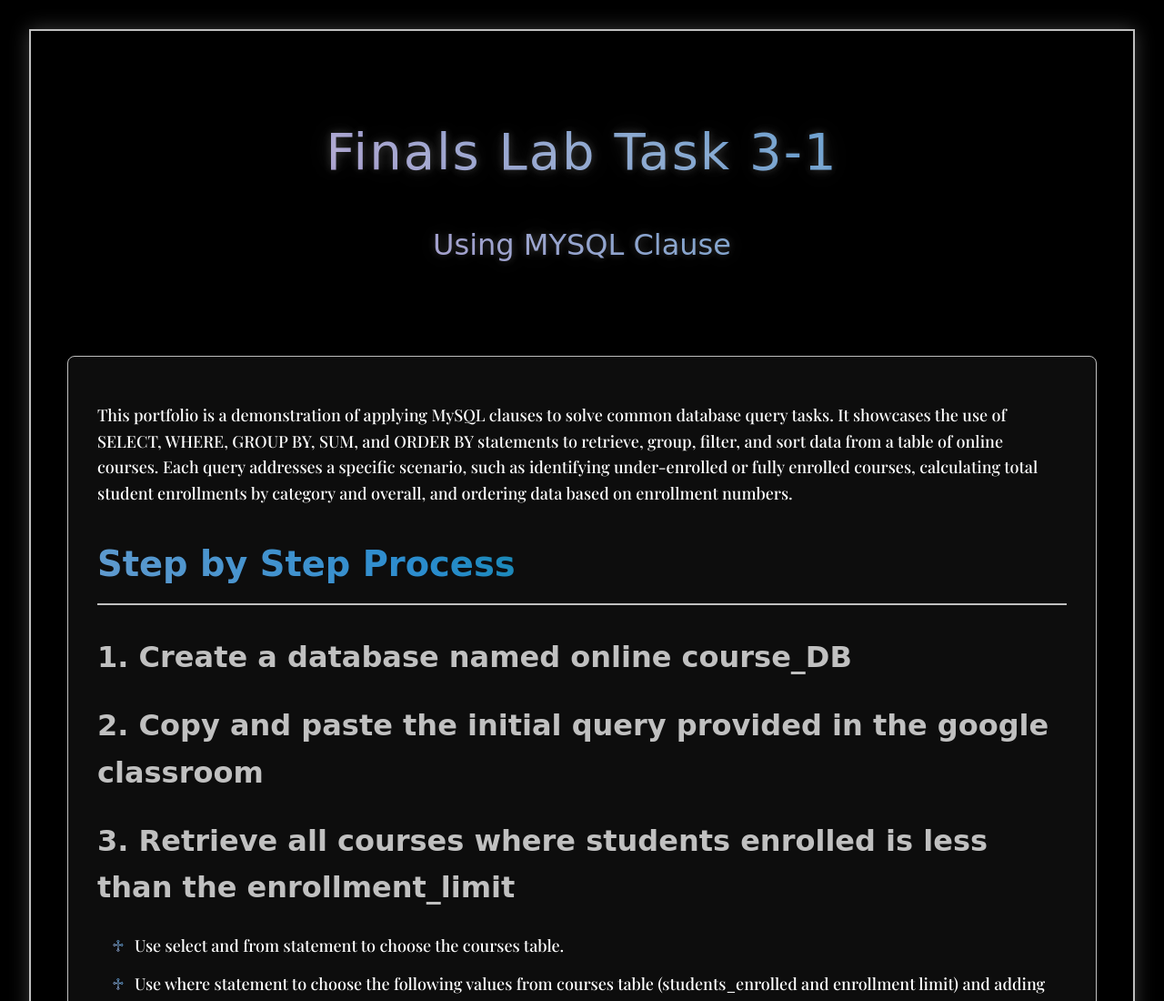
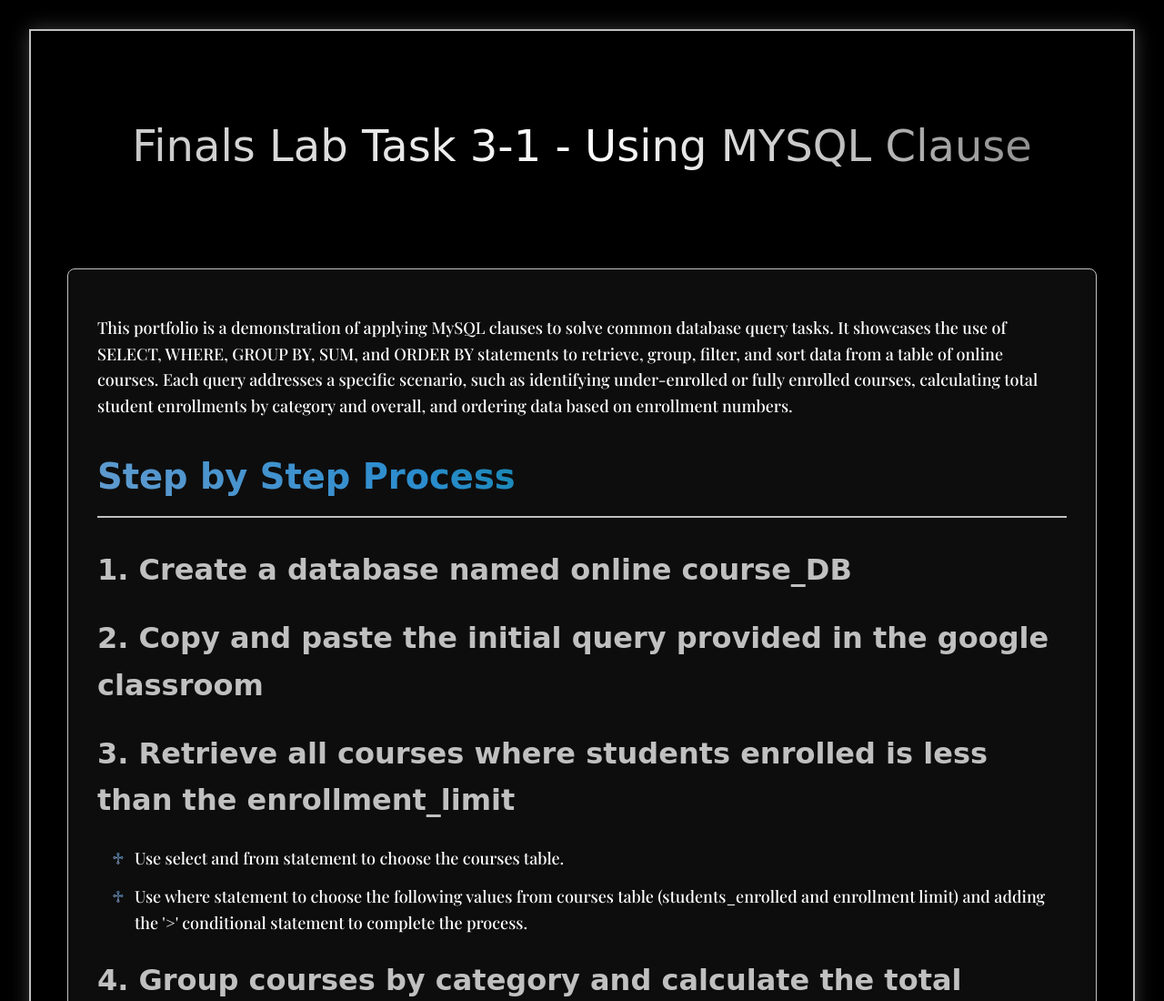
Before and after one commit to npangilinan-CCA/Finals-Lab-Task-3-1, a plain HTML site: page index.html in a window 1280 px wide. Shown: the top 1100 px of the page at 91% size. Drawn offline with nearby package versions, Linux system fonts and the light colour scheme; a web font is replaced by a local one.

Commit message:
Update index.html

```diff
--- a/index.html
+++ b/index.html
@@ -66,17 +66,14 @@
             text-align: center;
             margin-bottom: 3rem;
             padding: 2rem;
-            perspective: 1000px;
         }
 
-        .main-title, .subtitle {
+        .main-title {
+            position: relative;
+            display: inline-block;
             font-family: 'UnifrakturCook', cursive;
-            text-align: center;
-            background: linear-gradient(45deg,
-                var(--cross-green), var(--cross-yellow), var(--cross-red),
-                var(--cross-blue), var(--cross-pink)
-            ) !important;
-            background-size: 300% 300% !important;
+            font-size: 3rem !important;
+            background: linear-gradient(45deg, #c0c0c0, #ffffff, #808080) !important;
             -webkit-background-clip: text !important;
             background-clip: text !important;
             -webkit-text-fill-color: transparent !important;
@@ -84,22 +81,75 @@
             padding: 1rem !important;
             margin: 0 !important;
             cursor: pointer;
-            position: relative;
-            animation: colorShift 10s infinite;
-            text-shadow:
-                0 0 10px rgba(255,255,255,0.2),
-                0 0 20px rgba(255,255,255,0.1),
-                0 0 30px rgba(255,255,255,0.1);
         }
 
-        .main-title {
-            font-size: 3.5rem;
-            letter-spacing: 2px;
+        .main-title::before,
+        .main-title::after {
+            content: '';
+            position: absolute;
+            width: 0;
+            height: 2px;
+            background: linear-gradient(90deg,
+                transparent,
+                #FFB6C1, #4169E1, #FFD700, #FF0000, #00FF00,
+                transparent
+            );
+            transition: width 0.5s ease;
         }
 
-        .subtitle {
-            font-size: 2rem;
-            margin-top: 1rem;
+        .main-title::before {
+            left: 50%;
+            top: 0;
+            transform: translateX(-50%);
+        }
+
+        .main-title::after {
+            right: 50%;
+            bottom: 0;
+            transform: translateX(50%);
+        }
+
+        .title-container:hover .main-title::before,
+        .title-container:hover .main-title::after {
+            width: 100%;
+        }
+
+        .title-container:hover .main-title {
+            text-shadow:
+                0 0 10px rgba(255, 255, 255, 0.5),
+                0 0 20px rgba(255, 255, 255, 0.3),
+                0 0 30px rgba(255, 255, 255, 0.1);
+            letter-spacing: 2px;
+            transform: scale(1.05);
+        }
+
+        .title-container::before,
+        .title-container::after {
+            content: '';
+            position: absolute;
+            top: 50%;
+            width: 2px;
+            height: 0;
+            background: linear-gradient(to bottom,
+                transparent,
+                var(--chrome-silver),
+                transparent
+            );
+            transition: height 0.3s ease;
+        }
+
+        .title-container::before {
+            left: 0;
+        }
+
+        .title-container::after {
+            right: 0;
+        }
+
+        .title-container:hover::before,
+        .title-container:hover::after {
+            height: 80%;
+            transform: translateY(-50%);
         }
 
         /* Enhanced Loading Screen */
@@ -394,7 +444,7 @@
     <!-- Loading Screen -->
     <div class="loading-screen" id="loadingScreen">
         <div class="loading-content">
-            <div class="loading-logo">Loading</div>
+            <div class="loading-logo">Finals Lab Task 3-1</div>
             <div class="loading-cross">♱</div>
             <div class="loading-bar-container">
                 <div class="loading-bar"></div>
@@ -405,8 +455,7 @@
 
     <div class="container">
         <div class="title-container">
-            <div class="main-title">Finals Lab Task 3-1</div>
-            <div class="subtitle">Using MYSQL Clause</div>
+            <div class="main-title">Finals Lab Task 3-1 - Using MYSQL Clause</div>
         </div>
 
         <div class="section">
@@ -511,36 +560,20 @@
             }, 2000);
         });
 
-        // Enhanced title interaction with color shift
-        document.querySelector('.title-container').addEventListener('mousemove', (e) => {
-            const title = document.querySelector('.main-title');
-            const subtitle = document.querySelector('.subtitle');
-            const rect = e.currentTarget.getBoundingClientRect();
+         // Title interaction effect
+        document.querySelector('.main-title').addEventListener('mousemove', (e) => {
+            const title = e.target;
+            const rect = title.getBoundingClientRect();
             const x = e.clientX - rect.left;
             const y = e.clientY - rect.top;
 
             const centerX = rect.width / 2;
             const centerY = rect.height / 2;
 
-            const angleX = (y - centerY) / 20;
-            const angleY = (centerX - x) / 20;
+            const angleX = (y - centerY) / 10;
+            const angleY = (centerX - x) / 10;
 
-            const hueRotate = ((x / rect.width) * 360);
-
-            title.style.transform = `perspective(1000px) rotateX(${angleX}deg) rotateY(${angleY}deg) scale(1.1)`;
-            subtitle.style.transform = `perspective(1000px) rotateX(${angleX}deg) rotateY(${angleY}deg) scale(1.05)`;
-
-            title.style.filter = `hue-rotate(${hueRotate}deg) brightness(1.2)`;
-            subtitle.style.filter = `hue-rotate(${hueRotate}deg) brightness(1.2)`;
-        });
-
-        document.querySelector('.title-container').addEventListener('mouseleave', () => {
-            const title = document.querySelector('.main-title');
-            const subtitle = document.querySelector('.subtitle');
-            title.style.transform = 'perspective(1000px) rotateX(0) rotateY(0) scale(1)';
-            subtitle.style.transform = 'perspective(1000px) rotateX(0) rotateY(0) scale(1)';
-            title.style.filter = '';
-            subtitle.style.filter = '';
+            title.style.transform = `perspective(1000px) rotateX(${angleX}deg) rotateY(${angleY}deg) scale(1.05)`;
         });
 
         // Add interactive color effect to list items
```
